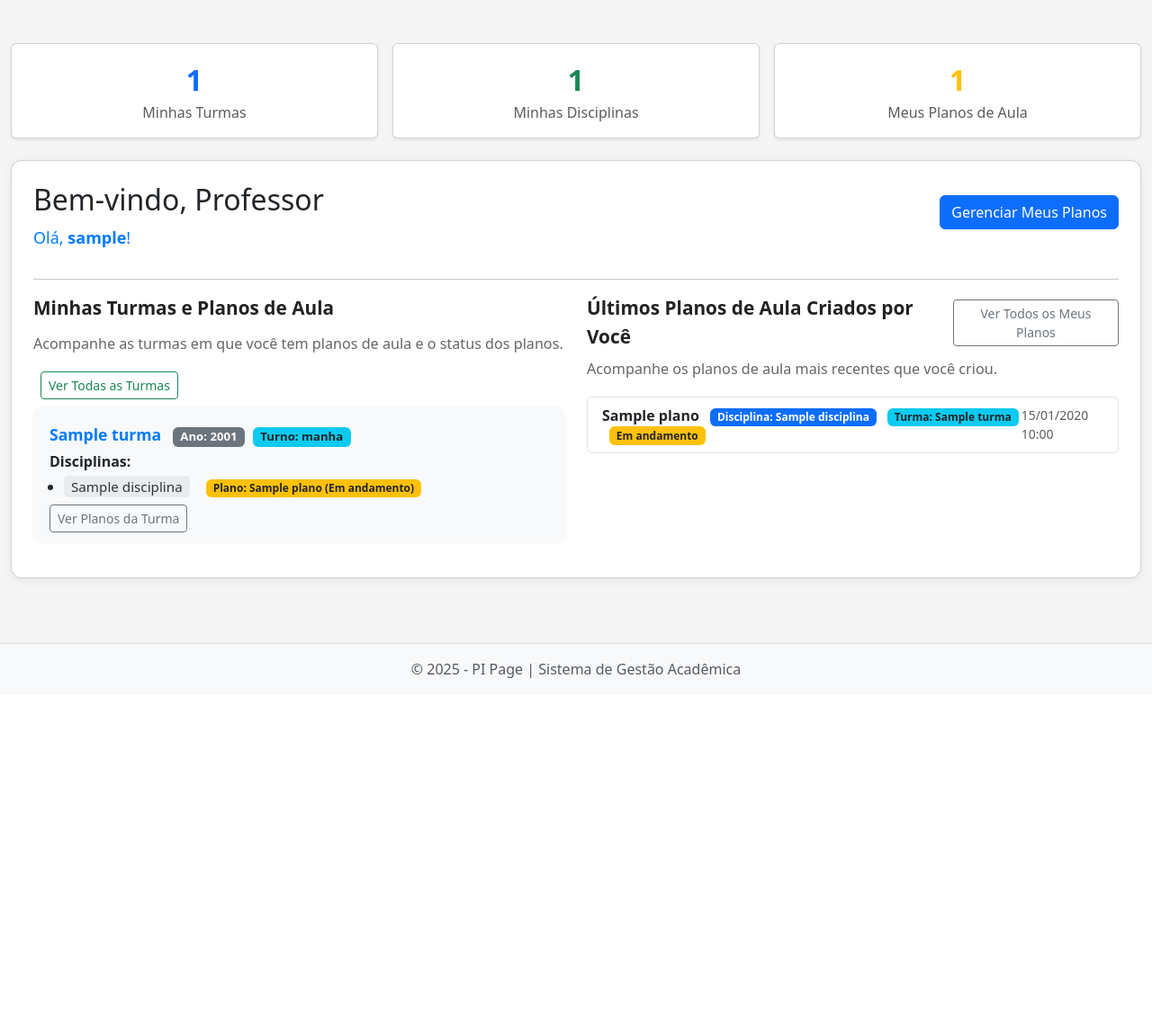
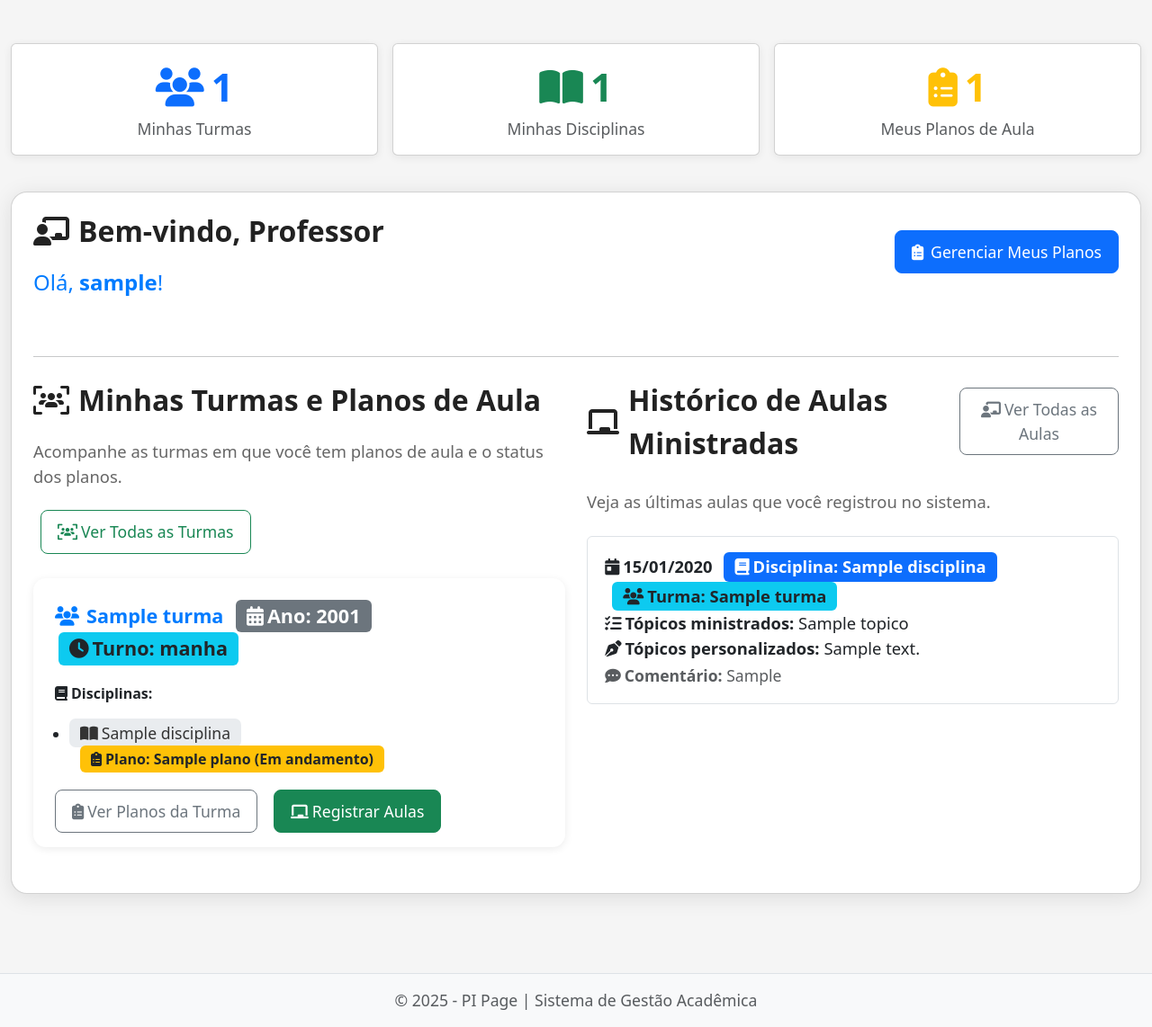
Before and after one commit to Marco-Bubola/Page--PI, a PHP site: page /views/home_professor.php in a window 1280 px wide. Shown: the part 86-1228 px from the top of the page at 90% size. Before the commit the page ends 840 px from the top, so only its background shows below. Run offline with PHP 8.4, Linux system fonts and the light colour scheme; a user stored in the database is signed in; tables that the repository leaves empty hold one stand-in row (values such as "Sample post").

Commit message:
Update home_professor.php

```diff
--- a/views/home_professor.php
+++ b/views/home_professor.php
@@ -76,13 +76,10 @@ $sql_planos = "
         p.id, p.titulo, p.status, p.turma_id, p.disciplina_id
     FROM
         planos p
-    WHERE
-        p.criado_por = ?
     ORDER BY
         p.criado_em DESC
 ";
 $stmt = $conn->prepare($sql_planos);
-$stmt->bind_param('i', $usuario_id);
 $stmt->execute();
 $result = $stmt->get_result();
 
@@ -149,17 +146,34 @@ $stmt->close();
     <title>Home Professor - PI Page</title>
     <link rel="icon" type="image/png" href="../assets/img/LOGO_PAGE.png">
     <link href="https://cdn.jsdelivr.net/npm/bootstrap@5.3.0/dist/css/bootstrap.min.css" rel="stylesheet">
+    <link rel="stylesheet" href="https://cdnjs.cloudflare.com/ajax/libs/font-awesome/6.4.2/css/all.min.css">
     <style>
         body { background: #f5f5f5; }
-        .user { font-size: 18px; color: #007bff; margin-top: 10px; }
-        .card-home { border-radius: 12px; box-shadow: 0 2px 12px rgba(0,0,0,0.07); }
-        .btn-nav { min-width: 180px; margin-bottom: 10px; }
-        .turma-card { background: #f8f9fa; border-radius: 10px; box-shadow: 0 1px 4px rgba(0,0,0,0.06); margin-bottom: 18px; padding: 18px 18px 10px 18px; }
-        .turma-title { font-size: 1.1rem; font-weight: 600; color: #007bff; }
-        .disciplina-badge { background: #e9ecef; color: #333; border-radius: 5px; padding: 2px 8px; margin-right: 6px; font-size: 0.95em; }
-        .plano-badge { margin-left: 8px; }
-        .section-title { font-size: 1.3rem; font-weight: 600; color: #222; margin-bottom: 0.7rem; }
-        .section-desc { color: #666; font-size: 1.01rem; margin-bottom: 1.2rem; }
+        .user { font-size: 1.5rem; color: #007bff; margin-top: 10px; }
+        .card-home { border-radius: 18px; box-shadow: 0 4px 24px rgba(0,0,0,0.10); }
+        .btn-nav { min-width: 220px; margin-bottom: 10px; font-size: 1.2rem; padding: 14px 0; }
+        .turma-card { background: #fff; border-radius: 14px; box-shadow: 0 2px 10px rgba(0,0,0,0.08); margin-bottom: 24px; padding: 24px 24px 16px 24px; }
+        .turma-title { font-size: 1.35rem; font-weight: 700; color: #007bff; }
+        .disciplina-badge { background: #e9ecef; color: #333; border-radius: 7px; padding: 4px 12px; margin-right: 10px; font-size: 1.1em; }
+        .plano-badge { margin-left: 12px; font-size: 1.05em; }
+        .section-title { font-size: 2rem; font-weight: 700; color: #222; margin-bottom: 1.2rem; display: flex; align-items: center; gap: 10px; }
+        .section-desc { color: #666; font-size: 1.15rem; margin-bottom: 1.5rem; }
+        .list-group-item { font-size: 1.15rem; padding: 1.1rem 1.2rem; border-radius: 10px; margin-bottom: 10px; }
+        .badge { font-size: 1em; padding: 7px 12px; }
+        .btn, .btn-sm { font-size: 1.1rem; padding: 10px 18px; border-radius: 8px; }
+        .mb-4 { margin-bottom: 2.5rem!important; }
+        .mb-3 { margin-bottom: 1.7rem!important; }
+        .mb-2 { margin-bottom: 1.2rem!important; }
+        .gap-2 { gap: 1.1rem!important; }
+        .shadow-sm { box-shadow: 0 2px 10px rgba(0,0,0,0.07)!important; }
+        .fs-2 { font-size: 2.7rem!important; }
+        .fw-bold { font-weight: 800!important; }
+        .text-muted { font-size: 1.1rem; }
+        @media (max-width: 768px) {
+            .section-title { font-size: 1.3rem; }
+            .btn-nav { font-size: 1rem; min-width: 100%; }
+            .turma-title { font-size: 1.1rem; }
+        }
     </style>
 </head>
 <body>
@@ -171,7 +185,7 @@ $stmt->close();
                     <div class="col-6 col-md-4">
                         <div class="card text-center shadow-sm">
                             <div class="card-body">
-                                <div class="fs-2 fw-bold text-primary"><?php echo count($turmas_professor); ?></div>
+                                <div class="fs-2 fw-bold text-primary"><i class="fa-solid fa-users me-2"></i><?php echo count($turmas_professor); ?></div>
                                 <div class="text-muted">Minhas Turmas</div>
                             </div>
                         </div>
@@ -179,7 +193,7 @@ $stmt->close();
                     <div class="col-6 col-md-4">
                         <div class="card text-center shadow-sm">
                             <div class="card-body">
-                                <div class="fs-2 fw-bold text-success"><?php echo count($disciplinas_professor); ?></div>
+                                <div class="fs-2 fw-bold text-success"><i class="fa-solid fa-book-open me-2"></i><?php echo count($disciplinas_professor); ?></div>
                                 <div class="text-muted">Minhas Disciplinas</div>
                             </div>
                         </div>
@@ -187,7 +201,7 @@ $stmt->close();
                     <div class="col-12 col-md-4">
                         <div class="card text-center shadow-sm">
                             <div class="card-body">
-                                <div class="fs-2 fw-bold text-warning"><?php echo $total_planos_professor; ?></div>
+                                <div class="fs-2 fw-bold text-warning"><i class="fa-solid fa-clipboard-list me-2"></i><?php echo $total_planos_professor; ?></div>
                                 <div class="text-muted">Meus Planos de Aula</div>
                             </div>
                         </div>
@@ -196,75 +210,133 @@ $stmt->close();
             </div>
 
             <div class="card card-home p-4 mb-4">
-                <div class="d-flex flex-column flex-md-row align-items-md-center justify-content-between mb-3">
+                <div class="d-flex flex-column flex-md-row align-items-md-center justify-content-between mb-4">
                     <div>
-                        <h2 class="mb-1">Bem-vindo, Professor</h2>
+                        <h2 class="mb-2 section-title"><i class="fa-solid fa-chalkboard-user"></i>Bem-vindo, Professor</h2>
                         <div class="user">Olá, <strong><?php echo htmlspecialchars($nome); ?></strong>!</div>
                     </div>
-                    <a href="planos.php" class="btn btn-primary btn-nav ms-md-3 mt-3 mt-md-0">Gerenciar Meus Planos</a>
+                    <div class="d-flex flex-column flex-md-row align-items-center">
+                        <a href="planos.php" class="btn btn-primary btn-nav ms-md-3 mt-3 mt-md-0"><i class="fa-solid fa-clipboard-list me-2"></i>Gerenciar Meus Planos</a>
+                    </div>
                 </div>
-                <hr class="my-3">
+                <hr class="my-4">
 
                 <div class="row g-4">
                     <div class="col-12 col-md-6">
-                        <div class="section-title">Minhas Turmas e Planos de Aula</div>
+                        <div class="section-title"><i class="fa-solid fa-users-viewfinder"></i>Minhas Turmas e Planos de Aula</div>
                         <div class="section-desc">Acompanhe as turmas em que você tem planos de aula e o status dos planos.</div>
-                        <div class="d-flex align-items-center justify-content-between mb-2">
-                            <a href="turmas.php" class="btn btn-outline-success btn-sm ms-2">Ver Todas as Turmas</a>
+                        <div class="d-flex align-items-center justify-content-between mb-3">
+                            <a href="turmas.php" class="btn btn-outline-success btn-sm ms-2"><i class="fa-solid fa-users-viewfinder me-1"></i>Ver Todas as Turmas</a>
                         </div>
                         <?php if (!empty($turmas_professor)): ?>
                             <?php foreach ($turmas_professor as $turma): ?>
                                 <div class="turma-card mb-3">
-                                    <div class="turma-title mb-1">
-                                        <?= htmlspecialchars($turma['nome']) ?> <span class="badge bg-secondary ms-2">Ano: <?= htmlspecialchars($turma['ano_letivo']) ?></span> <span class="badge bg-info text-dark ms-1">Turno: <?= htmlspecialchars($turma['turno']) ?></span>
+                                    <div class="turma-title mb-2">
+                                        <i class="fa-solid fa-users me-2"></i><?= htmlspecialchars($turma['nome']) ?> <span class="badge bg-secondary ms-2"><i class="fa-solid fa-calendar-alt me-1"></i>Ano: <?= htmlspecialchars($turma['ano_letivo']) ?></span> <span class="badge bg-info text-dark ms-1"><i class="fa-solid fa-clock me-1"></i>Turno: <?= htmlspecialchars($turma['turno']) ?></span>
                                     </div>
-                                    <div class="mb-1"><b>Disciplinas:</b></div>
+                                    <div class="mb-2"><b><i class="fa-solid fa-book me-1"></i>Disciplinas:</b></div>
                                     <ul class="mb-2 ps-3">
                                         <?php if (!empty($turma_disciplinas_professor[$turma['id']])): ?>
                                             <?php foreach ($turma_disciplinas_professor[$turma['id']] as $disc_id): ?>
                                                 <li>
-                                                    <span class="disciplina-badge"><?= htmlspecialchars($disciplinas_nomes_professor[$disc_id] ?? '-') ?></span>
+                                                    <span class="disciplina-badge"><i class="fa-solid fa-book-open me-1"></i><?= htmlspecialchars($disciplinas_nomes_professor[$disc_id] ?? '-') ?></span>
                                                     <?php if (isset($planos_turma_disciplina_professor[$turma['id']][$disc_id])):
                                                         $plano = $planos_turma_disciplina_professor[$turma['id']][$disc_id]; ?>
-                                                        <span class="plano-badge badge <?= $plano['status'] === 'concluido' ? 'bg-success' : 'bg-warning text-dark' ?>">Plano: <?= htmlspecialchars($plano['titulo']) ?> (<?= $plano['status'] === 'concluido' ? 'Concluído' : 'Em andamento' ?>)</span>
+                                                        <span class="plano-badge badge <?= $plano['status'] === 'concluido' ? 'bg-success' : 'bg-warning text-dark' ?>"><i class="fa-solid fa-clipboard-list me-1"></i>Plano: <?= htmlspecialchars($plano['titulo']) ?> (<?= $plano['status'] === 'concluido' ? 'Concluído' : 'Em andamento' ?>)</span>
                                                     <?php else: ?>
-                                                        <span class="plano-badge badge bg-light text-dark">Sem plano</span>
+                                                        <span class="plano-badge badge bg-light text-dark"><i class="fa-solid fa-ban me-1"></i>Sem plano</span>
                                                     <?php endif; ?>
                                                 </li>
                                             <?php endforeach; ?>
                                         <?php else: ?>
-                                            <li class="text-muted">Nenhuma disciplina com plano de aula seu nesta turma</li>
+                                            <li class="text-muted"><i class="fa-solid fa-circle-exclamation me-1"></i>Nenhuma disciplina com plano de aula seu nesta turma</li>
                                         <?php endif; ?>
                                     </ul>
-                                    <a href="planos.php?turma_id=<?= $turma['id'] ?>" class="btn btn-outline-secondary btn-sm">Ver Planos da Turma</a>
+                                    <div class="d-flex gap-2 mt-2">
+                                        <a href="planos.php?turma_id=<?= $turma['id'] ?>" class="btn btn-outline-secondary btn-sm"><i class="fa-solid fa-clipboard-list me-1"></i>Ver Planos da Turma</a>
+                                        <a href="registro_aulas.php?turma_id=<?= $turma['id'] ?>" class="btn btn-success btn-sm"><i class="fa-solid fa-chalkboard me-1"></i>Registrar Aulas</a>
+                                    </div>
                                 </div>
                             <?php endforeach; ?>
                         <?php else: ?>
-                            <p class="text-muted">Nenhuma turma com planos de aula associados a você.</p>
+                            <p class="text-muted"><i class="fa-solid fa-circle-exclamation me-1"></i>Nenhuma turma com planos de aula associados a você.</p>
                         <?php endif; ?>
                     </div>
 
                     <div class="col-12 col-md-6">
-                        <div class="mb-2 d-flex align-items-center justify-content-between">
-                            <div class="section-title mb-0">Últimos Planos de Aula Criados por Você</div>
-                            <a href="planos.php?usuario_id=<?= $usuario_id ?>" class="btn btn-outline-secondary btn-sm">Ver Todos os Meus Planos</a>
+                        <div class="mb-3 d-flex align-items-center justify-content-between">
+                            <div class="section-title mb-0"><i class="fa-solid fa-chalkboard"></i>Histórico de Aulas Ministradas</div>
+                            <a href="registro_aulas.php" class="btn btn-outline-secondary btn-sm"><i class="fa-solid fa-chalkboard-user me-1"></i>Ver Todas as Aulas</a>
                         </div>
-                        <div class="section-desc">Acompanhe os planos de aula mais recentes que você criou.</div>
+                        <div class="section-desc">Veja as últimas aulas que você registrou no sistema.</div>
                         <ul class="list-group mb-2">
-                            <?php if ($ultimos_planos_professor): ?>
-                                <?php foreach ($ultimos_planos_professor as $plano): ?>
-                                    <li class="list-group-item d-flex justify-content-between align-items-center">
+                            <?php
+                            // Buscar últimos 5 registros de aulas do professor
+                            $historico_aulas = [];
+                            $topicos_aula = [];
+                            $topicos_personalizados_aula = [];
+                            $stmt = $conn->prepare("
+                                SELECT a.id, a.data, d.nome AS disciplina_nome, t.nome AS turma_nome, a.comentario
+                                FROM aulas a
+                                JOIN disciplinas d ON a.disciplina_id = d.id
+                                JOIN turmas t ON a.turma_id = t.id
+                                WHERE a.professor_id = ?
+                                ORDER BY a.data DESC, a.id DESC
+                                LIMIT 5
+                            ");
+                            $stmt->bind_param('i', $usuario_id);
+                            $stmt->execute();
+                            $res = $stmt->get_result();
+                            $aula_ids = [];
+                            while ($row = $res->fetch_assoc()) {
+                                $historico_aulas[] = $row;
+                                $aula_ids[] = $row['id'];
+                            }
+                            $stmt->close();
+                            // Buscar tópicos ministrados e personalizados para essas aulas
+                            if ($aula_ids) {
+                                $in_aulas = implode(',', array_map('intval', $aula_ids));
+                                // Tópicos planejados
+                                $sql = "SELECT tm.aula_id, t.titulo FROM topicos_ministrados tm JOIN topicos t ON tm.topico_id = t.id WHERE tm.aula_id IN ($in_aulas)";
+                                $result = $conn->query($sql);
+                                while ($row = $result->fetch_assoc()) {
+                                    $topicos_aula[$row['aula_id']][] = $row['titulo'];
+                                }
+                                // Tópicos personalizados
+                                $sql = "SELECT aula_id, descricao FROM topicos_personalizados WHERE aula_id IN ($in_aulas)";
+                                $result = $conn->query($sql);
+                                while ($row = $result->fetch_assoc()) {
+                                    $topicos_personalizados_aula[$row['aula_id']][] = $row['descricao'];
+                                }
+                            }
+                            ?>
+                            <?php if ($historico_aulas): ?>
+                                <?php foreach ($historico_aulas as $aula): ?>
+                                    <li class="list-group-item">
                                         <div>
-                                            <b><?= htmlspecialchars($plano['titulo']) ?></b>
-                                            <span class="badge bg-primary ms-2">Disciplina: <?= htmlspecialchars($plano['disciplina_nome']) ?></span>
-                                            <span class="badge bg-info text-dark ms-2">Turma: <?= htmlspecialchars($plano['turma_nome']) ?></span>
-                                            <span class="badge <?= $plano['status'] === 'concluido' ? 'bg-success' : 'bg-warning text-dark' ?> ms-2"><?= $plano['status'] === 'concluido' ? 'Concluído' : 'Em andamento' ?></span>
+                                            <b><i class="fa-solid fa-calendar-day me-1"></i><?= date('d/m/Y', strtotime($aula['data'])) ?></b>
+                                            <span class="badge bg-primary ms-2"><i class="fa-solid fa-book me-1"></i>Disciplina: <?= htmlspecialchars($aula['disciplina_nome']) ?></span>
+                                            <span class="badge bg-info text-dark ms-2"><i class="fa-solid fa-users me-1"></i>Turma: <?= htmlspecialchars($aula['turma_nome']) ?></span>
                                         </div>
-                                        <span class="text-muted small"><?= date('d/m/Y H:i', strtotime($plano['criado_em'])) ?></span>
+                                        <?php if (!empty($topicos_aula[$aula['id']])): ?>
+                                            <div>
+                                                <b><i class="fa-solid fa-list-check me-1"></i>Tópicos ministrados:</b>
+                                                <?= implode(', ', array_map('htmlspecialchars', $topicos_aula[$aula['id']])) ?>
+                                            </div>
+                                        <?php endif; ?>
+                                        <?php if (!empty($topicos_personalizados_aula[$aula['id']])): ?>
+                                            <div>
+                                                <b><i class="fa-solid fa-pen-nib me-1"></i>Tópicos personalizados:</b>
+                                                <?= implode(', ', array_map('htmlspecialchars', $topicos_personalizados_aula[$aula['id']])) ?>
+                                            </div>
+                                        <?php endif; ?>
+                                        <?php if (!empty($aula['comentario'])): ?>
+                                            <div class="text-muted mt-1"><b><i class="fa-solid fa-comment-dots me-1"></i>Comentário:</b> <?= nl2br(htmlspecialchars($aula['comentario'])) ?></div>
+                                        <?php endif; ?>
                                     </li>
                                 <?php endforeach; ?>
                             <?php else: ?>
-                                <li class="list-group-item text-muted">Nenhum plano de aula criado recentemente por você.</li>
+                                <li class="list-group-item text-muted"><i class="fa-solid fa-circle-exclamation me-1"></i>Nenhuma aula registrada recentemente por você.</li>
                             <?php endif; ?>
                         </ul>
                     </div>
```
